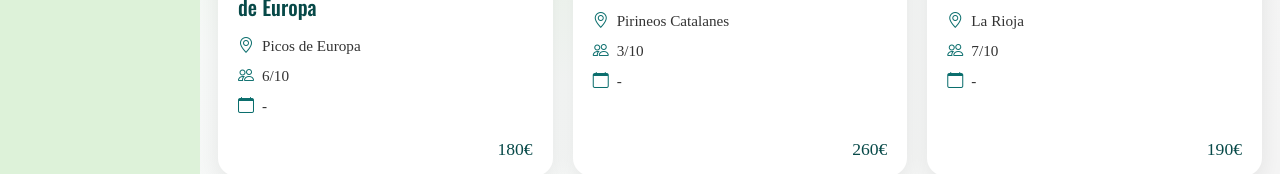
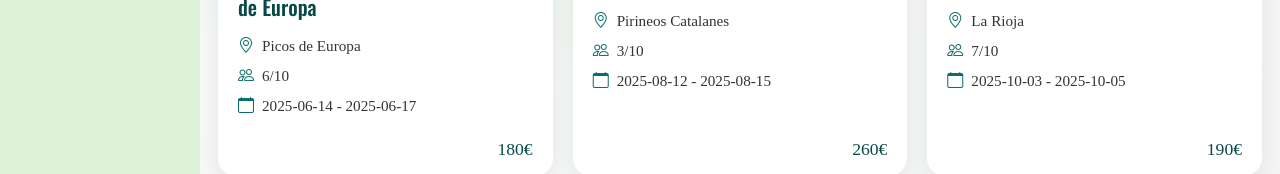
Before and after one commit to perezcastillopol/Frontend-Proyecto-Final-Grupo-3-mfpfsdev, an Angular app: page /mis-viajes in a window 1280 px wide. Shown: the part 435-609 px from the top of the page. Built offline with nearby package versions, Linux system fonts and the light colour scheme.

Commit message:
fix: Display de end_date y start_date

```diff
--- a/src/app/pages/home/home.component.ts
+++ b/src/app/pages/home/home.component.ts
@@ -22,7 +22,7 @@ export class HomeComponent {
 
   async loadTrips() {
     const apiTrips = await this.tripService.getTrips();
-    this.trips = apiTrips.slice(0, 3).map(trip => ({
+    this.trips = apiTrips.slice(0, 4).map(trip => ({
       ...trip,
       imageUrl: `https://picsum.photos/seed/trip${trip.tripId}/600/400`,
       currentPeople: 0,
--- a/src/app/shared/trip-card/trip-card.component.html
+++ b/src/app/shared/trip-card/trip-card.component.html
@@ -34,7 +34,7 @@
       <div class="info-row">
         <i class="bi bi-calendar"></i>
         <span>
-          {{ trip?.startDate || start_date }} - {{ trip?.endDate || end_date }}
+          {{ trip?.start_date || start_date }} - {{ trip?.end_date || end_date }}
         </span>
       </div>
 
```
